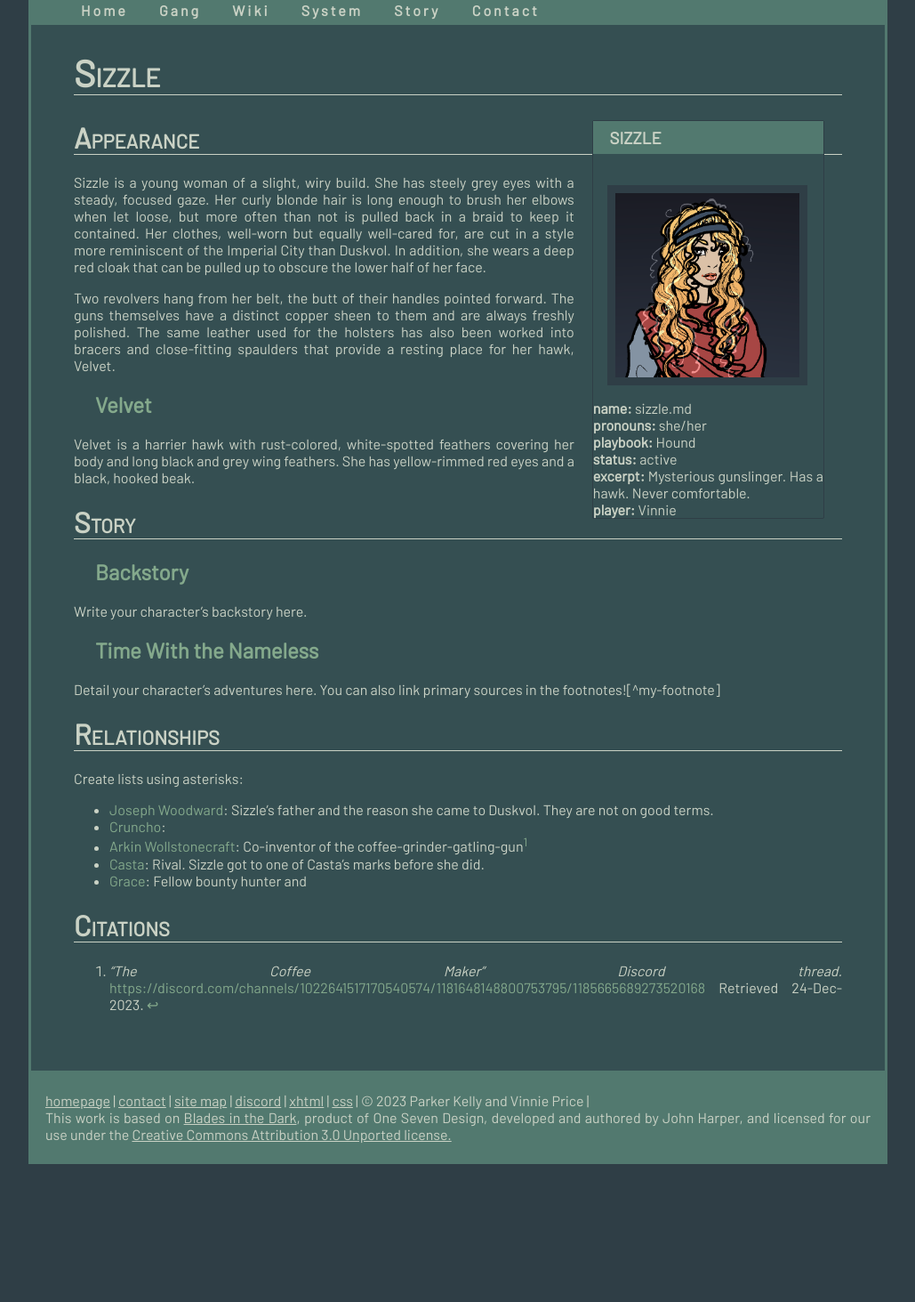
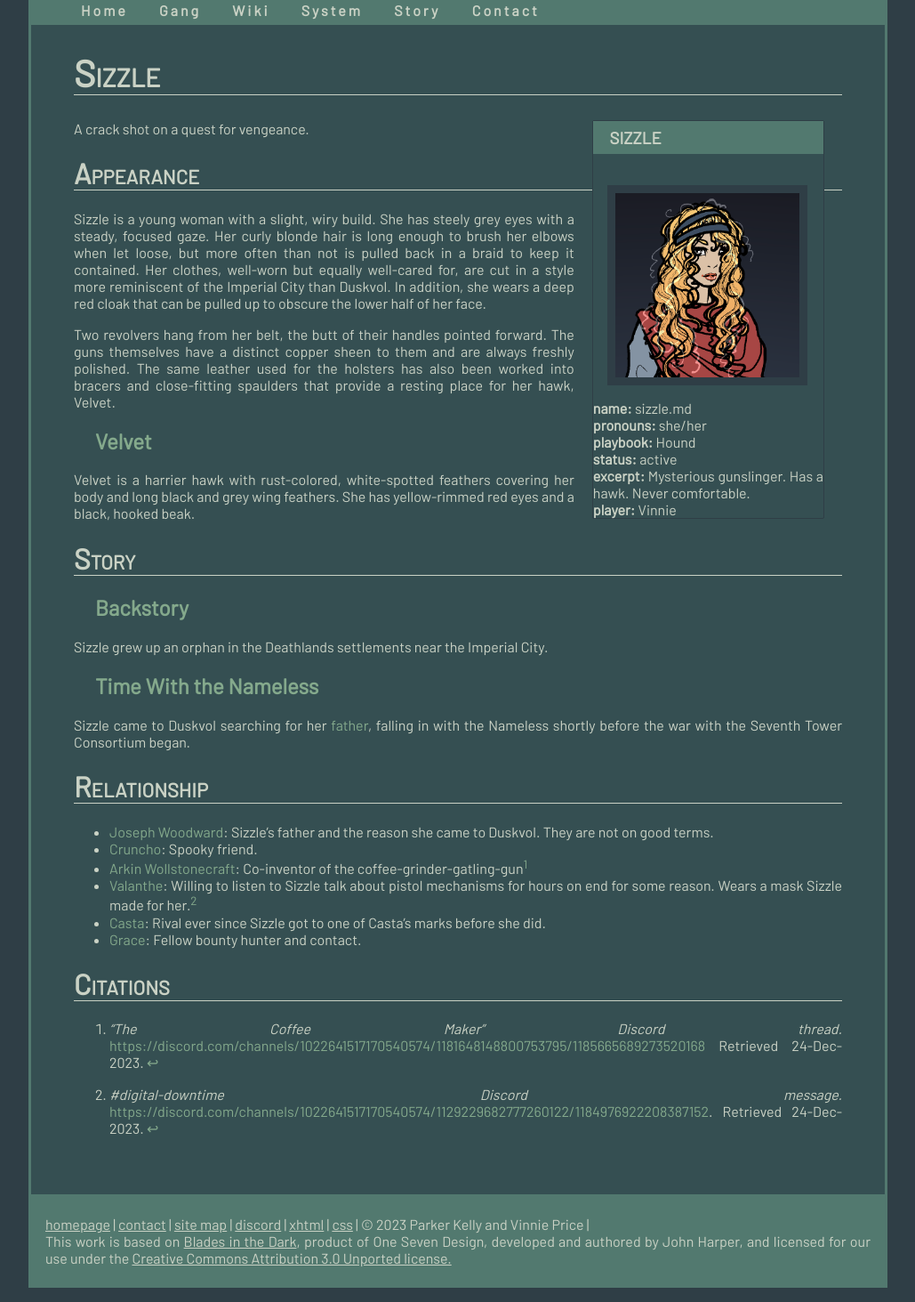
Before and after one commit to BitD-Philly/bitd-philly.github.io, a Jekyll site: the page built from all_collections/_player_characters/sizzle.md, in a window 1280 px wide, cut to the strip 104-1567 px from the top of the page. Shown: the whole strip at 89% size, without its empty margins (125-1154 px from the left). Built offline with Jekyll 4.4.1, drawn with Linux system fonts in a browser that asks for light colours; before the commit the page ends 1428 px from its top, so only the background shows below that.

Commit message:
add sizzle details

```diff
--- a/all_collections/_player_characters/sizzle.md
+++ b/all_collections/_player_characters/sizzle.md
@@ -15,8 +15,10 @@ excerpt: "Mysterious gunslinger. Has a hawk. Never comfortable."
 picture: Sizzle.png
 ---
 
+A crack shot on a quest for vengeance.
+
 # Appearance
-Sizzle is a young woman of a slight, wiry build. She has steely grey eyes with a steady, focused gaze. Her curly blonde hair is long enough to brush her elbows when let loose, but more often than not is pulled back in a braid to keep it contained. Her clothes, well-worn but equally well-cared for, are cut in a style more reminiscent of the Imperial City than Duskvol. In addition, she wears a deep red cloak that can be pulled up to obscure the lower half of her face.
+Sizzle is a young woman with a slight, wiry build. She has steely grey eyes with a steady, focused gaze. Her curly blonde hair is long enough to brush her elbows when let loose, but more often than not is pulled back in a braid to keep it contained. Her clothes, well-worn but equally well-cared for, are cut in a style more reminiscent of the Imperial City than Duskvol. In addition, she wears a deep red cloak that can be pulled up to obscure the lower half of her face.
 
 Two revolvers hang from her belt, the butt of their handles pointed forward. The guns themselves have a distinct copper sheen to them and are always freshly polished. The same leather used for the holsters has also been worked into bracers and close-fitting spaulders that provide a resting place for her hawk, Velvet.
 
@@ -26,20 +28,22 @@ Velvet is a harrier hawk with rust-colored, white-spotted feathers covering her
 
 # Story
 ## Backstory
-Write your character's backstory here.
+Sizzle grew up an orphan in the Deathlands settlements near the Imperial City.
 
 ## Time With the Nameless
-Detail your character's adventures here. You can also link primary sources in the footnotes![^my-footnote]
 
-# Relationships
-Create lists using asterisks:
+Sizzle came to Duskvol searching for her [father](npcs#joseph-woodward), falling in with the Nameless shortly before the war with the Seventh Tower Consortium began.
+
+# Relationship
 
 * [Joseph Woodward](npcs#joseph-woodward): Sizzle's father and the reason she came to Duskvol. They are not on good terms.
-* [Cruncho](cruncho):
+* [Cruncho](cruncho): Spooky friend.
 * [Arkin Wollstonecraft](arkin): Co-inventor of the coffee-grinder-gatling-gun[^1]
-* [Casta](npcs#casta): Rival. Sizzle got to one of Casta's marks before she did.
-* [Grace](npcs#grace): Fellow bounty hunter and
+* [Valanthe](npcs#valanthe): Willing to listen to Sizzle talk about pistol mechanisms for hours on end for some reason. Wears a mask Sizzle made for her.[^val-mask]
+* [Casta](npcs#casta): Rival ever since Sizzle got to one of Casta's marks before she did.
+* [Grace](npcs#grace): Fellow bounty hunter and contact.
 
 # Citations
 
 [^1]: *"The Coffee Maker" Discord thread.*  <https://discord.com/channels/1022641517170540574/1181648148800753795/1185665689273520168> Retrieved 24-Dec-2023.
+[^val-mask]: *#digital-downtime Discord message.* <https://discord.com/channels/1022641517170540574/1129229682777260122/1184976922208387152>. Retrieved 24-Dec-2023.
```
